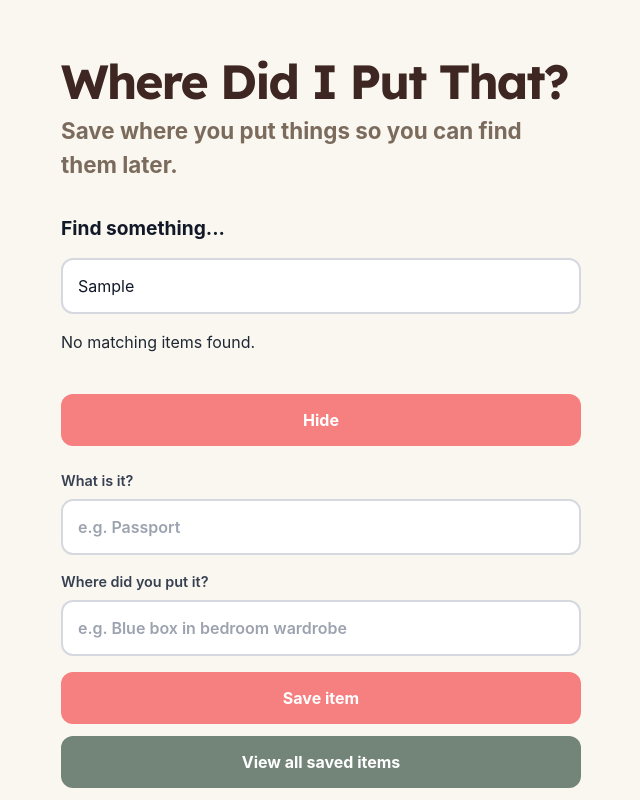
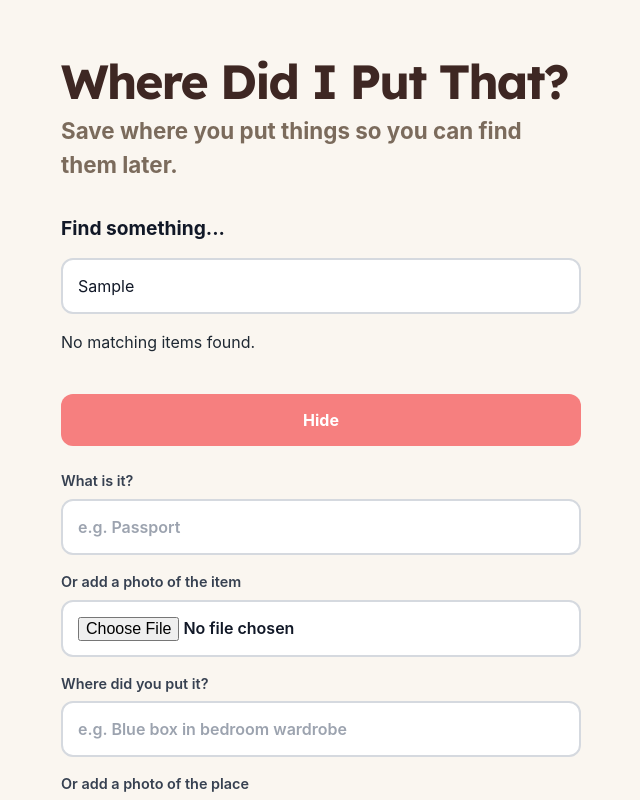
Before and after one commit to Jenni311/where-did-i-put-that, a React (Vite) app: page / in a window 1280 px wide. Both pictures are taken after typing "Sample" into the empty fields and a click on the button "+ Add a new item". Shown: the top 800 px of the page, without its empty margins (319-959 px from the left). Built offline with nearby package versions, Linux system fonts and the light colour scheme.

Commit message:
added photo option

```diff
--- a/src/App.tsx
+++ b/src/App.tsx
@@ -112,6 +112,14 @@ function App() {
   />
 </label>
 
+<label className="photo-label">
+  Or add a photo of the item
+  <input
+    type="file"
+    accept="image/*"
+  />
+</label>
+
 <label>
   Where did you put it?
   <input
@@ -119,6 +127,14 @@ function App() {
     placeholder="e.g. Blue box in bedroom wardrobe"
     value={location}
     onChange={(event) => setLocation(event.target.value)}
+  />
+</label>
+
+<label className="photo-label">
+  Or add a photo of the place
+  <input
+    type="file"
+    accept="image/*"
   />
 </label>
 
```
Lines whose indentation alone changed are shown as unchanged.
